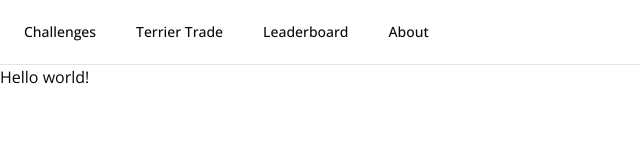
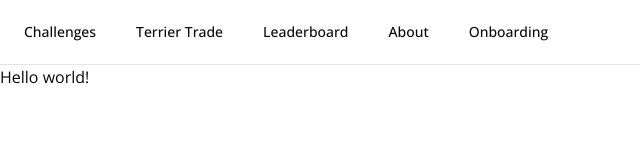
Before and after one commit to ScottyLabs/o-quest, a React (Vite) app in the folder apps/frontend/: page / in a window 1280 px wide. Shown: the top 160 px of the page, without its empty margins (0-640 px from the left). Built offline with nearby package versions, Linux system fonts and the light colour scheme.

Commit message:
feat: add onboarding to navbar

```diff
--- a/apps/frontend/src/components/navbar.tsx
+++ b/apps/frontend/src/components/navbar.tsx
@@ -30,6 +30,7 @@ export const Navbar = () => {
         { to: "/terrier-trade", label: "Terrier Trade", type: "primary" },
         { to: "/leaderboard", label: "Leaderboard", type: "primary" },
         { to: "/about", label: "About", type: "secondary" },
+        { to: "/onboarding", label: "Onboarding", type: "secondary" },
     ];
 
     const getLinkClasses = (
```
